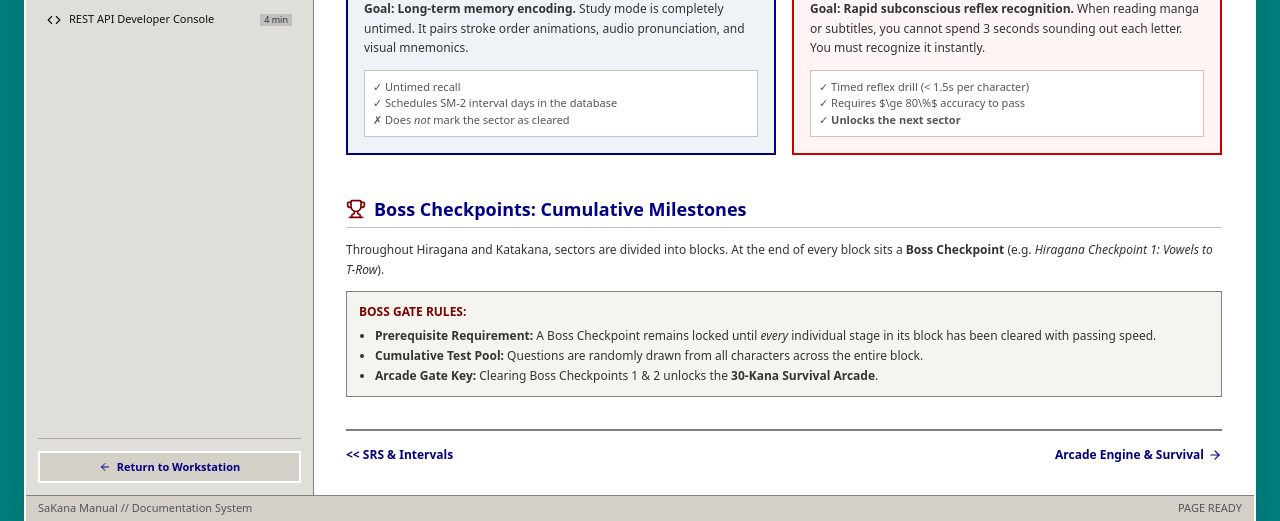
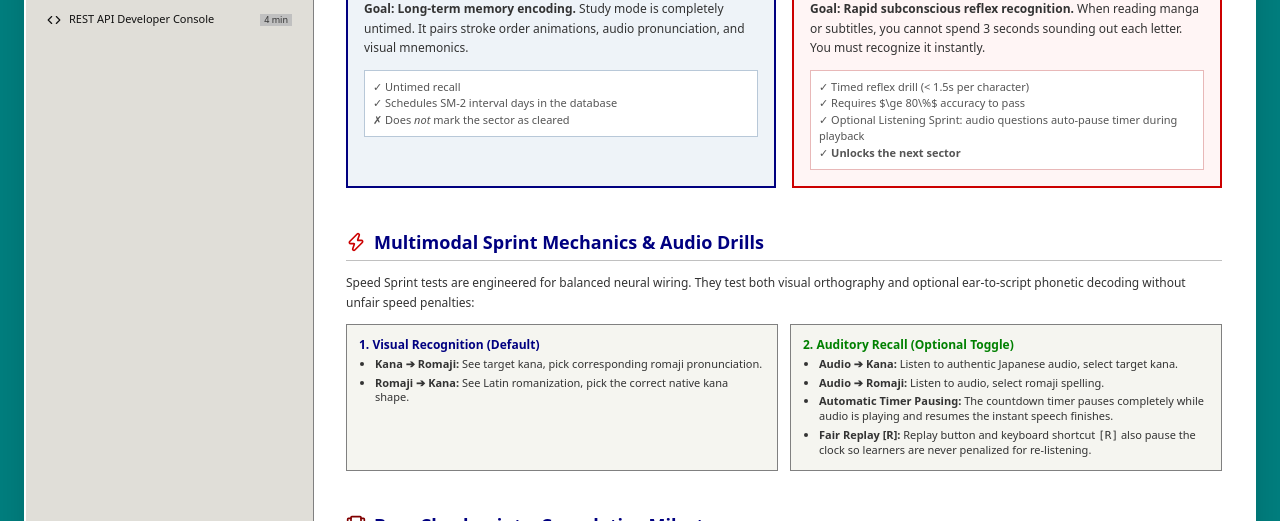
Before and after one commit to kurzagin/japanese-learning, a Next.js app: page /en/docs/progression in a window 1280 px wide. Shown: the part 388-909 px from the top of the page. Built offline with nearby package versions, Linux system fonts and the light colour scheme; no server answers.

Commit message:
docs: update progression and audio guides with speed sprint audio drills and timer pause mechanics

```diff
--- a/src/components/docs/AudioDocClient.tsx
+++ b/src/components/docs/AudioDocClient.tsx
@@ -130,6 +130,31 @@ export function AudioDocClient() {
         </div>
       </section>
 
+      {/* Audio Integration in Speed Sprints */}
+      <section className="space-y-3 pt-4">
+        <h2 className="text-lg font-bold text-[#000080] flex items-center gap-2 border-b border-[#c0c0c0] pb-1">
+          <Volume2 className="w-5 h-5 text-[#008000]" />
+          <span>Interactive Audio in Speed Sprints (Timed Drills)</span>
+        </h2>
+        <p className="text-xs text-[#333] leading-relaxed">
+          While flashcards in study mode allow relaxed listening, SaKana&apos;s <strong>Speed Sprint</strong> challenges also feature an optional <em>Listening Sprint</em> mode.
+        </p>
+        <div className="p-3 bg-[#f5f5f0] border border-[#808080] text-xs space-y-2">
+          <div className="font-bold text-[#000080] uppercase font-mono">
+            Zero Audio Latency Penalty:
+          </div>
+          <p className="text-[#333] text-[11px] leading-relaxed">
+            Speech synthesis naturally takes 500ms–800ms to articulate phonemes. To keep 15-second timed tests 100% fair, SaKana features an <strong>auto-pause timer mechanism</strong>:
+          </p>
+          <ul className="list-disc pl-4 space-y-1 text-[#333] text-[11px]">
+            <li><strong>Auto Pause on Play:</strong> The countdown timer pauses instantly while speech plays.</li>
+            <li><strong>Auto Resume on End:</strong> The moment the audio finishes, the timer resumes so pure reaction speed is recorded.</li>
+            <li><strong>Hotkeys:</strong> Press <code>[R]</code> during an audio question to replay the sound at any time without losing seconds.</li>
+            <li><strong>User Toggle:</strong> Can be turned ON or OFF at any time in the test header or system settings.</li>
+          </ul>
+        </div>
+      </section>
+
       {/* Navigation Footer */}
       <div className="mt-8 pt-4 border-t-2 border-[#808080] flex justify-between items-center text-xs">
         <Link
--- a/src/components/docs/ProgressionDocClient.tsx
+++ b/src/components/docs/ProgressionDocClient.tsx
@@ -57,10 +57,40 @@ export function ProgressionDocClient() {
           <div className="mt-3 text-[11px] text-[#555] bg-white p-2 border border-[#e8b8b8]">
             ✓ Timed reflex drill (&lt; 1.5s per character)<br />
             ✓ Requires $\ge 80\%$ accuracy to pass<br />
+            ✓ Optional Listening Sprint: audio questions auto-pause timer during playback<br />
             ✓ <strong>Unlocks the next sector</strong>
           </div>
         </div>
       </div>
+
+      {/* Multimodal Question Mechanics in Speed Sprint */}
+      <section className="space-y-3 pt-4">
+        <h2 className="text-lg font-bold text-[#000080] flex items-center gap-2 border-b border-[#c0c0c0] pb-1">
+          <Zap className="w-5 h-5 text-[#cc0000]" />
+          <span>Multimodal Sprint Mechanics &amp; Audio Drills</span>
+        </h2>
+        <p className="text-xs text-[#333] leading-relaxed">
+          Speed Sprint tests are engineered for balanced neural wiring. They test both visual orthography and optional ear-to-script phonetic decoding without unfair speed penalties:
+        </p>
+        <div className="grid grid-cols-1 sm:grid-cols-2 gap-3 text-xs">
+          <div className="p-3 bg-[#f5f5f0] border border-[#808080] space-y-1">
+            <div className="font-bold text-[#000080] font-mono">1. Visual Recognition (Default)</div>
+            <ul className="list-disc pl-4 space-y-1 text-[#333] text-[11px]">
+              <li><strong>Kana ➔ Romaji:</strong> See target kana, pick corresponding romaji pronunciation.</li>
+              <li><strong>Romaji ➔ Kana:</strong> See Latin romanization, pick the correct native kana shape.</li>
+            </ul>
+          </div>
+          <div className="p-3 bg-[#f5f5f0] border border-[#808080] space-y-1">
+            <div className="font-bold text-[#008000] font-mono">2. Auditory Recall (Optional Toggle)</div>
+            <ul className="list-disc pl-4 space-y-1 text-[#333] text-[11px]">
+              <li><strong>Audio ➔ Kana:</strong> Listen to authentic Japanese audio, select target kana.</li>
+              <li><strong>Audio ➔ Romaji:</strong> Listen to audio, select romaji spelling.</li>
+              <li><strong>Automatic Timer Pausing:</strong> The countdown timer pauses completely while audio is playing and resumes the instant speech finishes.</li>
+              <li><strong>Fair Replay [R]:</strong> Replay button and keyboard shortcut <code>[R]</code> also pause the clock so learners are never penalized for re-listening.</li>
+            </ul>
+          </div>
+        </div>
+      </section>
 
       {/* Boss Checkpoint Gates */}
       <section className="space-y-3 pt-4">
--- a/src/data/i18n.ts
+++ b/src/data/i18n.ts
@@ -796,9 +796,9 @@ export const translations: Record<Locale, TranslationSchema> = {
         srsTitle: "Spaced Repetition (SRS Flashcards)",
         srsDesc: "SM-2 scientific retention scheduling cards with visual mnemonics, audio hints, and real Japanese sample vocabulary.",
         sprintTitle: "Rapid Reflex Speed Challenge",
-        sprintDesc: "Under-15-second timed tests designed to rewire neural recognition speed for instantaneous Kana reading.",
-        bidirectionalTitle: "Bidirectional Mixed Test (Kana ⇄ Romaji)",
-        bidirectionalDesc: "Randomized test questions challenging both recognition (Kana ➔ Romaji) and active recall (Romaji ➔ Kana) with zero repetitive predictability.",
+        sprintDesc: "Under-15-second timed tests designed to rewire neural recognition speed for instantaneous Kana reading, with smart timer pauses during listening drills.",
+        bidirectionalTitle: "Multimodal Test (Kana ⇄ Romaji & Audio Drills)",
+        bidirectionalDesc: "Randomized test questions challenging visual recognition (Kana ➔ Romaji), active recall (Romaji ➔ Kana), and optional auditory recognition (Audio ➔ Kana & Audio ➔ Romaji).",
         stagesTitle: "Progressive Sectors & The Shallows to The Reef",
         stagesDesc: "Curated learning paths through 24+ stages across Hiragana, Katakana, and essential pop-culture anime loanwords.",
         kanaDirectoryTitle: "Interactive Kana Matrix & 436+ Detail Profiles",
@@ -1451,9 +1451,9 @@ export const translations: Record<Locale, TranslationSchema> = {
         srsTitle: "Flashcard Interval Memori (SRS SM-2)",
         srsDesc: "Metode repetisi terjadwal secara ilmiah dilengkapi visual mnemonik, pelafalan audio, dan kosakata nyata bahasa Jepang.",
         sprintTitle: "Uji Refleks Cepat (Speed Challenge)",
-        sprintDesc: "Tantangan berbatas waktu di bawah 15 detik untuk melatih refleks mata mengenali karakter secara instan tanpa mengeja.",
-        bidirectionalTitle: "Ujian Campuran Dua Arah (Kana ⇄ Romaji)",
-        bidirectionalDesc: "Pertanyaan tes diacak bebas antara pengenalan (Kana ➔ Romaji) dan ingatan aktif (Romaji ➔ Kana) agar hafalan tidak kaku.",
+        sprintDesc: "Tantangan berbatas waktu di bawah 15 detik untuk melatih refleks membaca instan, dilengkapi jeda otomatis timer saat soal audio diputar.",
+        bidirectionalTitle: "Ujian Multimodal (Kana ⇄ Romaji & Soal Audio)",
+        bidirectionalDesc: "Pertanyaan tes acak menguji pengenalan visual (Kana ➔ Romaji), ingatan aktif (Romaji ➔ Kana), serta soal pendengaran opsional (Audio ➔ Kana & Audio ➔ Romaji).",
         stagesTitle: "Sektor Belajar Bertahap (The Shallows hingga The Reef)",
         stagesDesc: "Kurikulum terstruktur melalui 24+ stage mulai dari Hiragana dasar, Katakana, hingga kata serapan anime & budaya pop.",
         kanaDirectoryTitle: "Matriks Lengkap Kana & 436+ Profil Karakter",
@@ -2106,9 +2106,9 @@ export const translations: Record<Locale, TranslationSchema> = {
         srsTitle: "間隔反復記憶（SRS単語カード）",
         srsDesc: "SM-2アルゴリズムに基づく復習スケジュール。視覚的記憶ヒント、音声再生、実戦日本語単語を搭載。",
         sprintTitle: "反射神経タイムアタック試練",
-        sprintDesc: "15秒以内の制限時間内に素早く判別し、文字を瞬時に読む脳の反射回路を鍛えるスピードテスト。",
-        bidirectionalTitle: "双方向ランダム出題（仮名 ⇄ ローマ字）",
-        bidirectionalDesc: "「仮名 ➔ ローマ字」の読解認識と「ローマ字 ➔ 仮名」の能動想起がランダムに混ざり合い、予測に頼らない本質的な即答力を鍛えます。",
+        sprintDesc: "15秒以内の制限時間内に素早く判別するスピードテスト。音声問題の再生中はタイマーが自動一時停止します。",
+        bidirectionalTitle: "マルチモーダル試練（仮名 ⇄ ローマ字・音声問題）",
+        bidirectionalDesc: "「仮名 ➔ ローマ字」の読解認識と「ローマ字 ➔ 仮名」の能動想起、さらに音声聞き取り問題（音声 ➔ 仮名・音声 ➔ ローマ字）がランダムに混ざり合います。",
         stagesTitle: "段階的な海域ステージ構成（平仮名〜片仮名〜実戦単語）",
         stagesDesc: "平仮名基礎から片仮名、そしてアニメ・ポップカルチャーの外来語まで全24以上のステージを網羅。",
         kanaDirectoryTitle: "五十音図インタラクティブ図鑑（436文字完全収録）",
```
